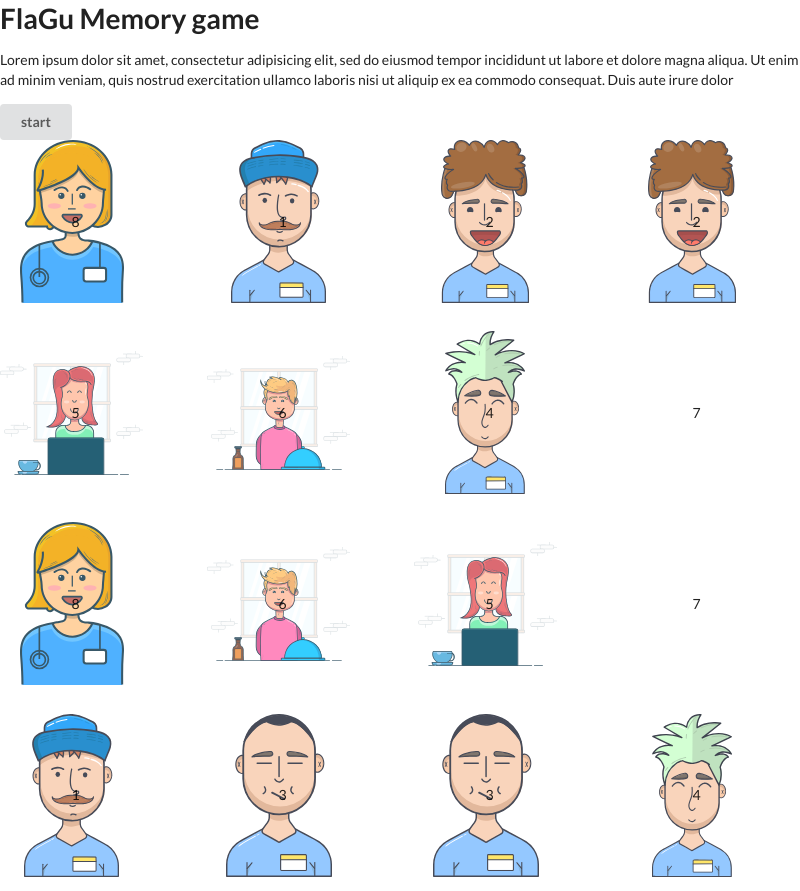
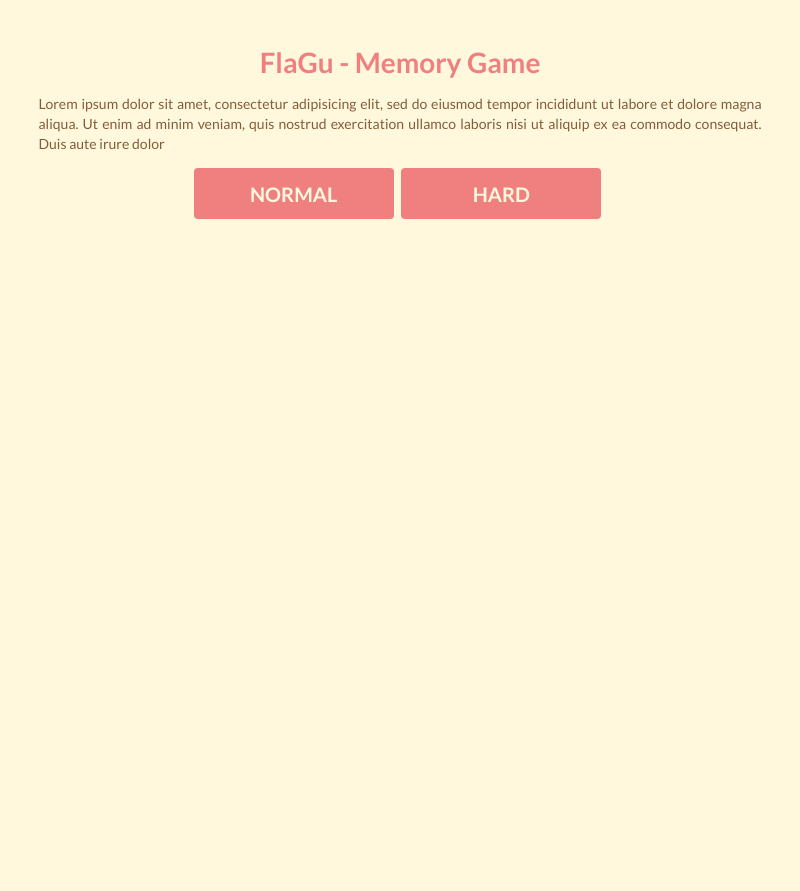
Before and after one commit to GuustavoPaiva/flagu-memory-game, an Electron app: page src/index.html in a window 800 px wide. After the commit the page ends 800 px from the top, so only its background shows below. Drawn offline with nearby package versions, Linux system fonts and the light colour scheme.

Commit message:
Add game difficulty and style

```diff
--- a/src/flagu.js
+++ b/src/flagu.js
@@ -1,20 +1,30 @@
-
 var $ = require('jquery');
 
 var MemoryGame = require('./../src/memgame.js')
 
-var game = new MemoryGame(4);
 
-$(document).ready(function() {
-    var grid = document.getElementById('game-grid')
-    for (var i = 0; i < 16; i++) {
+
+function start(size) {
+    var game = new MemoryGame(size);
+    var grid = document.getElementById('game-grid');
+    while (grid.firstChild) {
+        grid.removeChild(grid.firstChild);
+    }
+    for (var i = 0; i < size*size; i++) {
 
         var game_card = document.createElement('div');
         game_card.className = "game-card";
         game_card.style= "background-image: url(../img/" + game.board[i].value +".svg), none;"
         var card  = document.createElement('div');
-        card.className = "four wide column"
-        card.id = "game-card-" + i;
+        if (size == 3) {
+            card.className = "five wide column"
+            card.id = "game-card-" + i;
+        }
+        else if (size == 4) {
+            card.className = "four wide column"
+            card.id = "game-card-" + i;
+        }
+
 
         game_card.innerHTML = game.board[i].value
 
@@ -22,4 +32,4 @@ $(document).ready(function() {
         grid.appendChild(card)
     }
 
-});
+}
--- a/src/index.html
+++ b/src/index.html
@@ -1,27 +1,24 @@
 <!DOCTYPE html>
 <html>
-
     <head>
         <meta charset="utf-8">
-    <title>FlaGu Memory Game</title>
+        <title>FlaGu - Memory Game</title>
         <link rel="stylesheet" href="style.css">
         <link rel="stylesheet" type="text/css" href="semantic.min.css">
     </head>
-
     <body>
-
-    <h1>FlaGu Memory game</h1>
-    <p>
+        <div class="ui container">
+            <h1 class="ui header text-strawberry text-center">FlaGu - Memory Game</h1>
+            <p class="text-justify text-chocolate">
                 Lorem ipsum dolor sit amet, consectetur adipisicing elit, sed do eiusmod tempor incididunt ut labore et dolore magna aliqua. Ut enim ad minim veniam, quis nostrud exercitation ullamco laboris nisi ut aliquip ex ea commodo consequat. Duis aute irure dolor
             </p>
-    <button class='ui button'>start</button>
-
+            <div class="navigation">
+                <button class="huge ui button start" id="normal" onclick="start(3)"> Normal</button> <button class="huge ui button start" id="hard" onclick="start(4)"> Hard</button>
+            </div>
             <div class="ui grid" id="game-grid">
-
             </div>
-
+        </div>
         <source type="text/javascript" src="semantic.min.js"></script>
         <script type="text/javascript" src="flagu.js"></script>
     </body>
-
 </html>
--- a/src/style.css
+++ b/src/style.css
@@ -1,7 +1,55 @@
-.game-card{
+:root {
+  --cream: #FFF8DC;
+  --strawberry: #F08080;
+  --chocolate: #835C3B;
+}
+
+body {
+	background-color: var(--cream) !important;
+}
+
+.container {
+	padding-top: 6%;
+}
+
+.text-chocolate {
+	color: var(--chocolate) !important;
+}
+.text-strawberry {
+	color: var(--strawberry) !important;
+}
+.text-cream {
+	color: var(--cream) !important;
+}
+
+.text-center {
+	text-align: center;
+}
+
+.text-justify {
+	text-align: justify;
+}
+
+.navigation {
+	text-align: center;
+	padding-bottom: 6%;
+
+}
+
+.start {
+	position: relative;
+	text-transform: uppercase !important;
+	color: var(--cream)!important;
+	background-color: var(--strawberry) !important;
+	width: 200px;
+}
+
+.game-card {
 	background-repeat: no-repeat;
 	background-position: center;
+	background-color: white;
 	cursor: pointer;
-	width: 20%;
-	padding: 40%;
+	width: 10%;
+	padding: 30%;
+	border: solid 2px var(--chocolate);
 }
```
Lines whose indentation alone changed are shown as unchanged.
